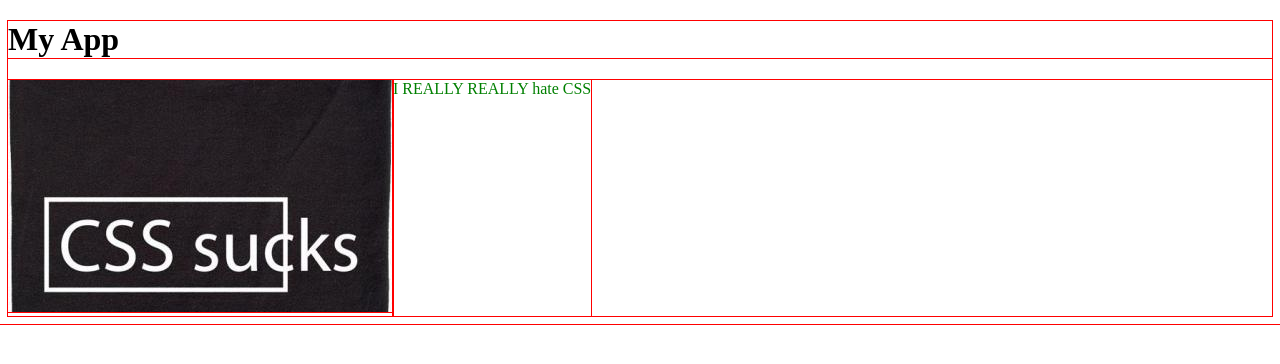
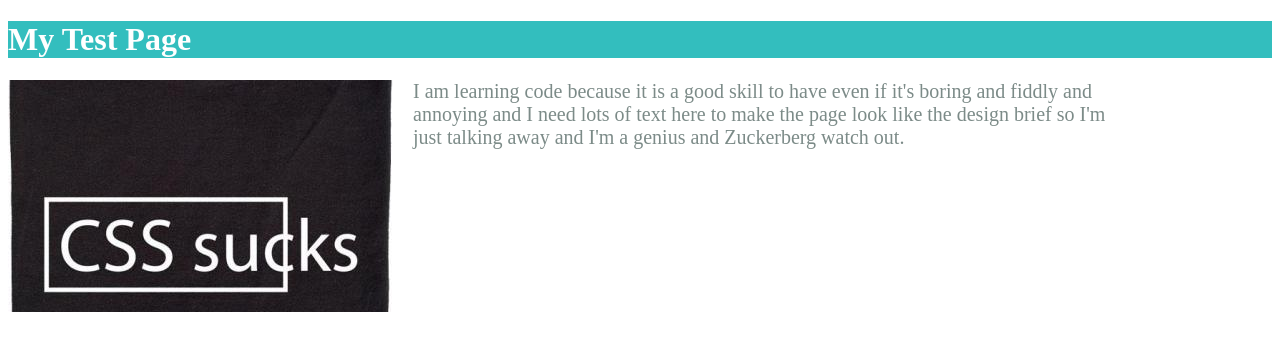
Before and after one commit to mia-wils/udacity, a plain HTML site: page Portfolio/Toplist/Index.html in a window 1280 px wide. Drawn offline with Linux system fonts and the light colour scheme.

Commit message:
Add files via upload

```diff
--- a/Portfolio/Toplist/Index.html
+++ b/Portfolio/Toplist/Index.html
@@ -3,15 +3,19 @@
 
 <head>
     <link rel="stylesheet" href="style.css">
+    <title>my test page</title>
 </head>
 
 <body>
-    <h1 class="title">My App</h1>
+    <h1 class="title">My Test Page</h1>
     <div class="app">
         <div class="screenshot">
             <img src="images/CSSsucks.jpg">
         </div>
-        <div class="description">I REALLY REALLY hate CSS</div>
+        <div class="description">I am learning code because it is a good skill to have even if it's boring and fiddly and annoying and I need lots
+            of text here to make the page look like the design brief so I'm just talking away and I'm a genius and Zuckerberg
+            watch out.
+        </div>
     </div>
 </body>
 
--- a/Portfolio/Toplist/style.css
+++ b/Portfolio/Toplist/style.css
@@ -1,14 +1,10 @@
 .description {
-    color: green;
+    color: #7C8B88;
     max-width: 705px;
 }
 
 .screenshot {
-    max-width: 460px
-}
-
-* {
-    outline: 1px solid red !important;
+    max-width: 460px; margin-right: 20px
 }
 
 * {
@@ -22,3 +18,15 @@
     display: -webkit-flex;
     display: flex;
 }
+
+.title {
+    background-color: #33BEBE
+}
+
+.description {
+    font-size: 20px
+}
+
+h1 {
+    color: white
+}
```
